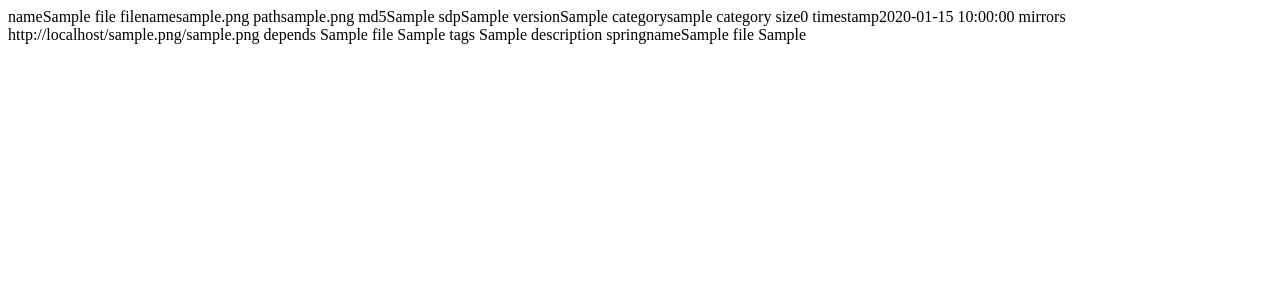
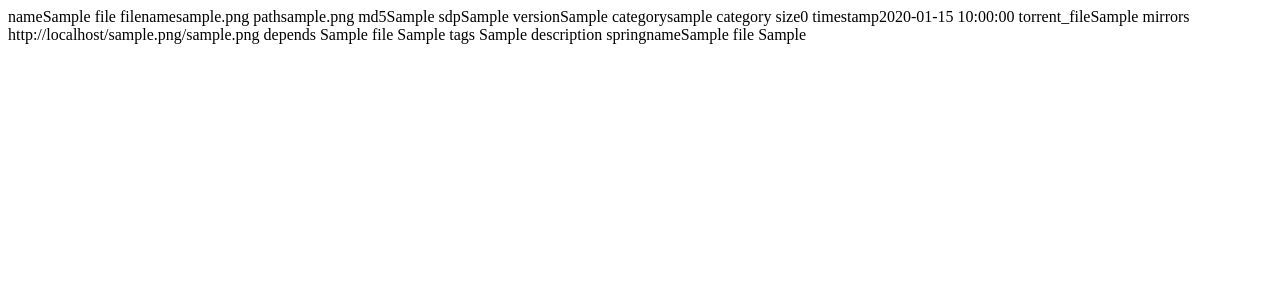
Before and after one commit to spring/upq, a PHP site: page /xmlrpc.php in a window 1280 px wide. Shown: the top 300 px of the page. Run offline with PHP 8.4, Linux system fonts and the light colour scheme; tables that the repository leaves empty or names only in its code hold one stand-in row (values such as "Sample post"); data that the repository does not hold is empty.

Commit message:
correctly get the path of the torrent from the db

```diff
--- a/www/xmlrpc.php
+++ b/www/xmlrpc.php
@@ -75,16 +75,14 @@ function _file_mirror_createquery(&$query, &$vars, $logical,$condition, $data){
 }
 
 function _file_mirror_gettorrent($filename){
-	global $config;
-	$file=$config['metadata'].'/'.$filename.".torrent";
-	if (is_readable($file)){
+	if (is_readable($filename)){
 		$res = new stdClass();
 		$res->is_base64=true;
 		$res->is_date=false;
-		$res->data=file_get_contents($file);
+		$res->data=file_get_contents($filename);
 		return $res;
 	}
-	watchdog("file_mirror", "no torrent info for $file");
+	watchdog("file_mirror", "no torrent info for $filename");
 	return "";
 }
 
@@ -143,7 +141,8 @@ function file_mirror_xmlsearch($req){
 		f.version as version,
 		LOWER(c.name) as category,
 		f.size as size,
-		f.timestamp as timestamp
+		f.timestamp as timestamp,
+		f.torrent as torrent_file
 		FROM file as f
 		LEFT JOIN categories as c ON f.cid=c.cid
 		LEFT JOIN mirror_file as m ON f.fid=m.fid
@@ -200,11 +199,9 @@ function file_mirror_xmlsearch($req){
 		while($row = db_fetch_array($result)){
 			$res[$i]['tags'][]=$row['tag'];
 		}
-		if(array_key_exists('torrent', $req)){
-			$res[$i]['torrent']=_file_mirror_gettorrent($res[$i]['filename']);
-			if (!is_object($res[$i]['torrent'])){
-				unset($res[$i]['torrent']);
-			}
+		if(array_key_exists('torrent', $req) && (strlen($res[$i]['torrent_file'])>0)){
+			$res[$i]['torrent']=_file_mirror_gettorrent($config['metadata'].'/'.$res[$i]['torrent_file']);
+			unset($res[$i]['torrent_file']);
 		}
 		$res[$i]['size']=intval($res[$i]['size']);
 		$res[$i]['description']=_file_mirror_getlink($res[$i]['fid']);
```
